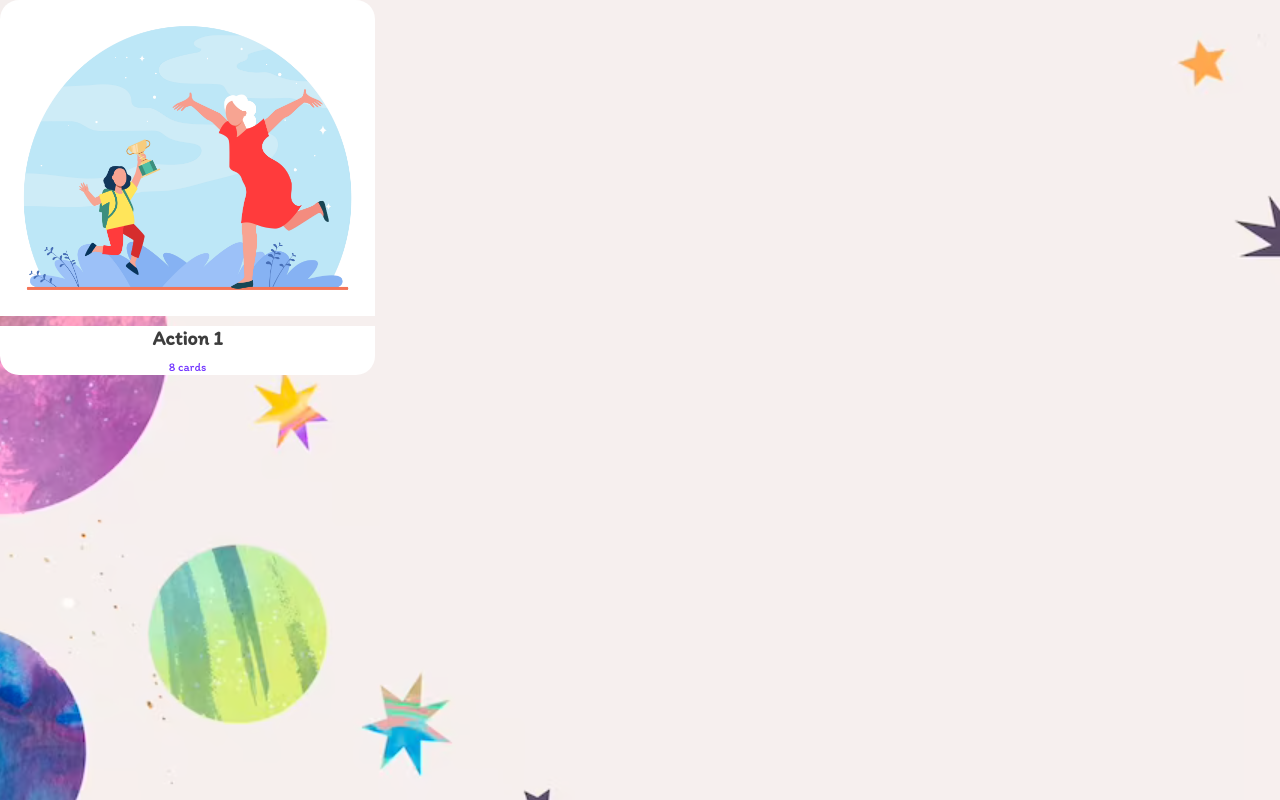
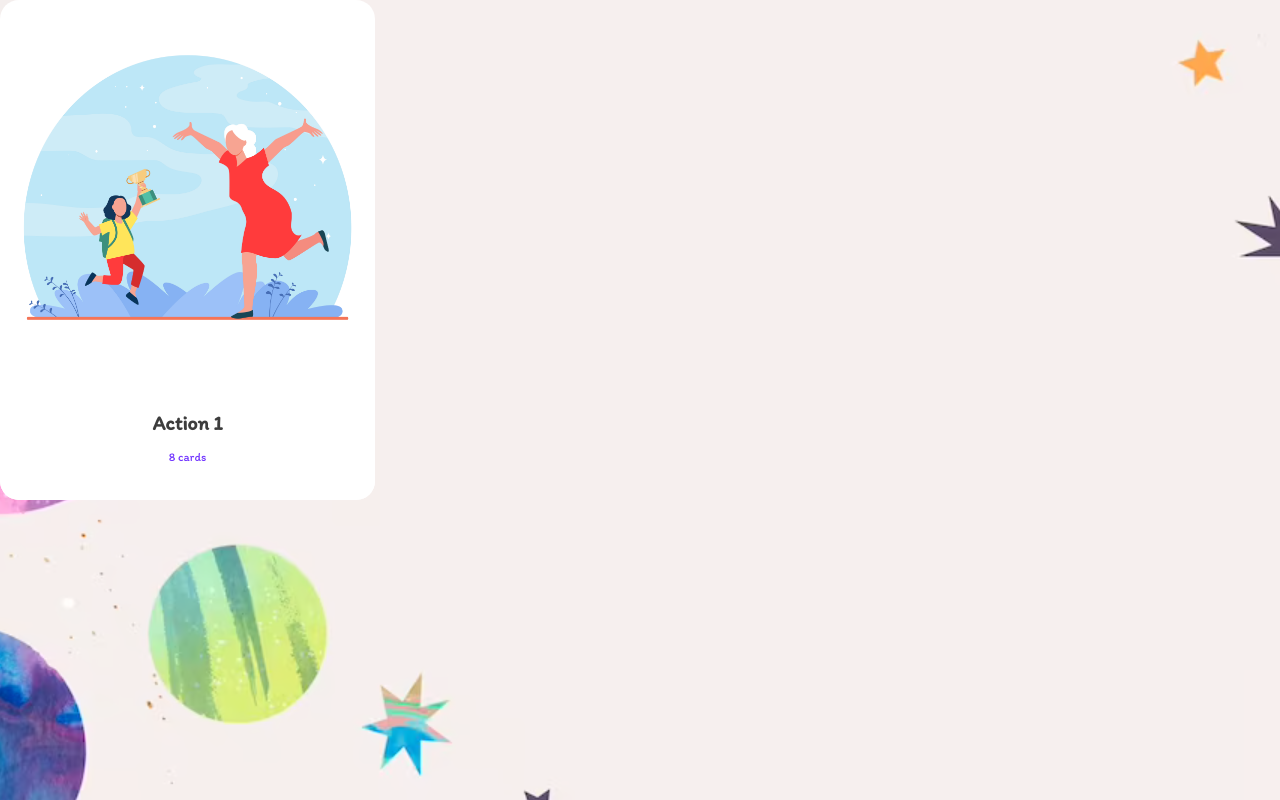
Before and after one commit to FoxyRaspberry/english-for-kids, a website built with webpack: page src/assets/word-category-card/word-category-card.html in a window 1280 px wide. Built offline with nearby package versions, Linux system fonts and the light colour scheme; files whose address does not match are found by name.

Commit message:
fix: correct display of the category cards

```diff
--- a/src/assets/word-category-card/word-category-card.css
+++ b/src/assets/word-category-card/word-category-card.css
@@ -7,10 +7,10 @@
 .word-category-card__card-element-container {
   display: flex;
   flex-direction: column;
-  gap: 10px;
-  width: auto;
-  cursor: pointer;
+  width: 300px;
+  height: 400px;
   border-radius: 19px;
+  background: var(--color-one);
 }
 
 .word-category-card__card-element-container:hover {
@@ -20,26 +20,38 @@
 @media screen and (min-width: 768px) {
   .word-category-card__card-element-container {
     width: 330px;
+    height: 440px;
   }
 }
 
 @media screen and (min-width: 1280px) {
   .word-category-card__card-element-container {
     width: 375px;
+    height: 500px;
   }
+}
+
+.word-category-card__image-container {
+  display: flex;
+  flex: 3;
+  overflow: hidden;
+  border-radius: 19px 19px 0 0;
 }
 
 .word-category-card__image {
   display: block;
-  width: auto;
-  border-radius: 19px 19px 0 0;
+  margin: auto;
+  max-width: 100%;
+  max-height: 100%;
 }
 
 .word-category-card__category-description {
+  flex: 1;
   display: flex;
   flex-direction: column;
   align-items: center;
-  gap: 10px;
+  justify-content: center;
+  gap: 15px;
   background-color: var(--color-one);
   border-radius: 0 0 19px 19px;
 }
--- a/src/assets/word-category-card/word-category-card.html
+++ b/src/assets/word-category-card/word-category-card.html
@@ -13,7 +13,9 @@
 </head>
 <body>
   <div class="word-category-card__card-element-container">
-    <img class="word-category-card__image" src="../images/bg for categories/action1.jpg" alt="category picture">
+    <div class="word-category-card__image-container">
+      <img class="word-category-card__image" src="../images/bg for categories/action1.jpg" alt="category picture">
+    </div>
     <div class="word-category-card__category-description">
       <div class="word-category-card__category-name">Action 1</div>
       <div class="word-category-card__card-count">8 cards</div>
--- a/src/assets/word-category-card/word-category-card.js
+++ b/src/assets/word-category-card/word-category-card.js
@@ -4,7 +4,9 @@ export function createWordCategoryCard({ imagePath, categoryName }) {
   const element = document.createElement('div');
   element.classList.add('word-category-card__card-element-container');
   element.innerHTML = `
-    <img class="word-category-card__image" src="${imagePath}">
+    <div class="word-category-card__image-container">
+      <img class="word-category-card__image" src="${imagePath}">
+    </div>
     <div class="word-category-card__category-description">
       <div class="word-category-card__category-name">${categoryName}</div>
       <div class="word-category-card__card-count">8 cards</div>
```
